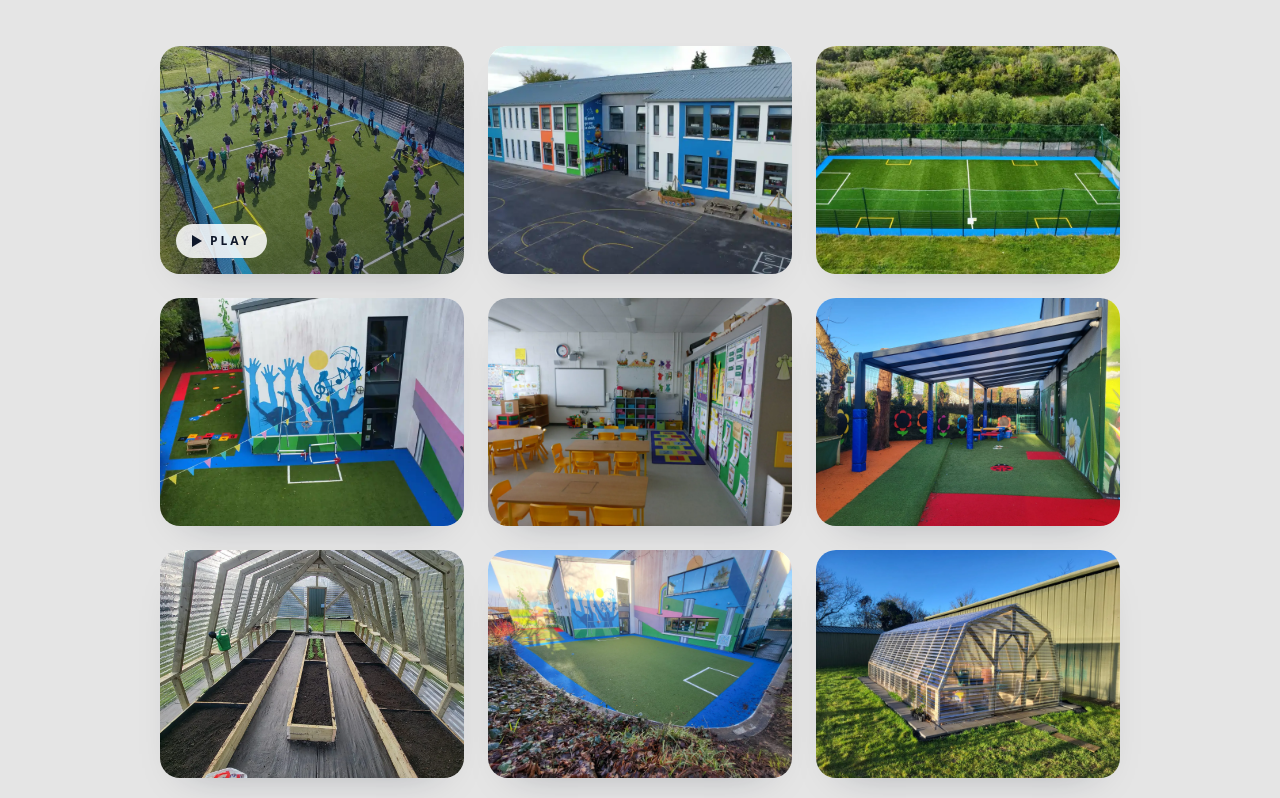
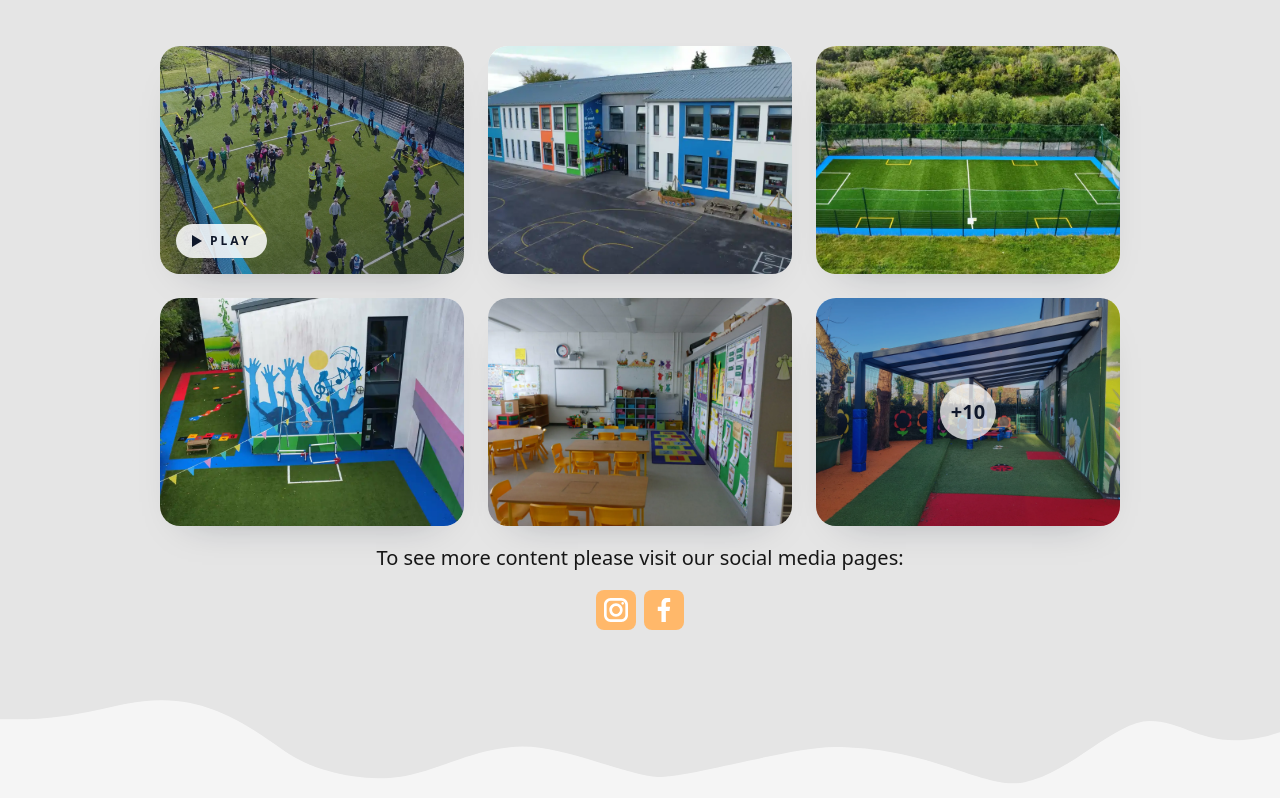
Before and after one commit to patrickhladun/scoil-bhride-1862, a Next.js app: page / in a window 1280 px wide. Shown: the part 4750-5548 px from the top of the page. Built offline with nearby package versions, Linux system fonts and the light colour scheme.

Commit message:
feat: add gallry navigation

```diff
--- a/src/app/globals.scss
+++ b/src/app/globals.scss
@@ -265,7 +265,11 @@
   content: "";
   position: absolute;
   inset: 0;
-  background: linear-gradient(135deg, rgba(15, 23, 42, 0.15), rgba(15, 23, 42, 0.5));
+  background: linear-gradient(
+    135deg,
+    rgba(15, 23, 42, 0.15),
+    rgba(15, 23, 42, 0.5)
+  );
 }
 
 .gallery-play {
@@ -304,6 +308,28 @@
   transform: scale(1.03);
 }
 
+.gallery-more {
+  position: absolute;
+  inset: 0;
+  display: grid;
+  place-items: center;
+  background: rgba(15, 23, 42, 0.25);
+  z-index: 1;
+}
+
+.gallery-more-pill {
+  width: 3.5rem;
+  height: 3.5rem;
+  border-radius: 999px;
+  display: grid;
+  place-items: center;
+  font-size: 1.25rem;
+  font-weight: 700;
+  color: #0f172a;
+  background: rgba(255, 255, 255, 0.72);
+  box-shadow: 0 12px 24px -18px rgba(15, 23, 42, 0.4);
+}
+
 .lightbox {
   position: fixed;
   inset: 0;
@@ -323,11 +349,16 @@
 .lightbox-content {
   position: relative;
   z-index: 1;
-  width: min(92vw, 980px);
+  width: 100%;
   border-radius: 1.5rem;
   overflow: hidden;
   background: #0b1220;
   box-shadow: 0 28px 80px -40px rgba(15, 23, 42, 0.7);
+}
+
+.lightbox-shell {
+  position: relative;
+  width: min(92vw, 980px);
 }
 
 .lightbox-image {
@@ -337,6 +368,40 @@
 
 .lightbox-image-element {
   object-fit: cover;
+}
+
+.lightbox-indicators {
+  position: absolute;
+  width: 100%;
+  left: 50%;
+  top: calc(100% + 1rem);
+  transform: translateX(-50%);
+  z-index: 3;
+  display: flex;
+  flex-wrap: wrap;
+  justify-content: center;
+  gap: 0.5rem;
+}
+
+.lightbox-indicator {
+  border: 0;
+  padding: 0;
+  width: 8px;
+  height: 8px;
+  border-radius: 999px;
+  background: rgba(255, 255, 255, 0.25);
+  transition: all 200ms ease;
+  cursor: pointer;
+}
+
+.lightbox-indicator.is-active {
+  width: 36px;
+  background: rgba(255, 255, 255, 0.9);
+}
+
+.lightbox-indicator:focus-visible {
+  outline: 2px solid rgba(255, 255, 255, 0.9);
+  outline-offset: 2px;
 }
 
 .lightbox-video {
--- a/src/components/Gallery/Gallery.tsx
+++ b/src/components/Gallery/Gallery.tsx
@@ -27,6 +27,9 @@ type GalleryProps = {
 
 const Gallery = ({ items, lightboxClassName, gridClassName }: GalleryProps) => {
   const [lightboxIndex, setLightboxIndex] = useState<number | null>(null);
+  const maxVisibleItems = 6;
+  const visibleItems = items.slice(0, maxVisibleItems);
+  const remainingCount = Math.max(items.length - maxVisibleItems, 0);
 
   const activeItem = useMemo(() => {
     if (lightboxIndex === null) {
@@ -71,7 +74,9 @@ const Gallery = ({ items, lightboxClassName, gridClassName }: GalleryProps) => {
   return (
     <>
       <div className={mergeClasses("gallery-grid mt-8", gridClassName)}>
-        {items.map((item, index) => {
+        {visibleItems.map((item, index) => {
+          const shouldShowRemaining =
+            remainingCount > 0 && index === visibleItems.length - 1;
           if (item.type === "video") {
             return (
               <button
@@ -88,6 +93,13 @@ const Gallery = ({ items, lightboxClassName, gridClassName }: GalleryProps) => {
                   className="gallery-image"
                 />
                 <span className="gallery-play">Play</span>
+                {shouldShowRemaining && (
+                  <span className="gallery-more">
+                    <span className="gallery-more-pill">
+                      +{remainingCount}
+                    </span>
+                  </span>
+                )}
               </button>
             );
           }
@@ -106,6 +118,11 @@ const Gallery = ({ items, lightboxClassName, gridClassName }: GalleryProps) => {
                 sizes="(min-width: 768px) 33vw, 100vw"
                 className="gallery-image"
               />
+              {shouldShowRemaining && (
+                <span className="gallery-more">
+                  <span className="gallery-more-pill">+{remainingCount}</span>
+                </span>
+              )}
             </button>
           );
         })}
@@ -123,6 +140,7 @@ const Gallery = ({ items, lightboxClassName, gridClassName }: GalleryProps) => {
             aria-label="Close image preview"
             onClick={() => setLightboxIndex(null)}
           />
+          <div className="lightbox-shell">
             <div className="lightbox-content">
               <button
                 type="button"
@@ -138,7 +156,9 @@ const Gallery = ({ items, lightboxClassName, gridClassName }: GalleryProps) => {
                 aria-label="Previous image"
                 onClick={() =>
                   setLightboxIndex((prev) =>
-                  prev === null ? prev : (prev - 1 + items.length) % items.length,
+                    prev === null
+                      ? prev
+                      : (prev - 1 + items.length) % items.length,
                   )
                 }
               >
@@ -176,6 +196,22 @@ const Gallery = ({ items, lightboxClassName, gridClassName }: GalleryProps) => {
                 )}
               </div>
             </div>
+            <div className="lightbox-indicators" role="tablist">
+              {items.map((item, index) => (
+                <button
+                  key={item.type === "video" ? item.vimeoId : item.src}
+                  type="button"
+                  className={mergeClasses(
+                    "lightbox-indicator",
+                    index === lightboxIndex && "is-active",
+                  )}
+                  aria-label={`Go to item ${index + 1}`}
+                  aria-current={index === lightboxIndex}
+                  onClick={() => setLightboxIndex(index)}
+                />
+              ))}
+            </div>
+          </div>
         </div>
       )}
     </>
```
Lines whose indentation alone changed are shown as unchanged.
